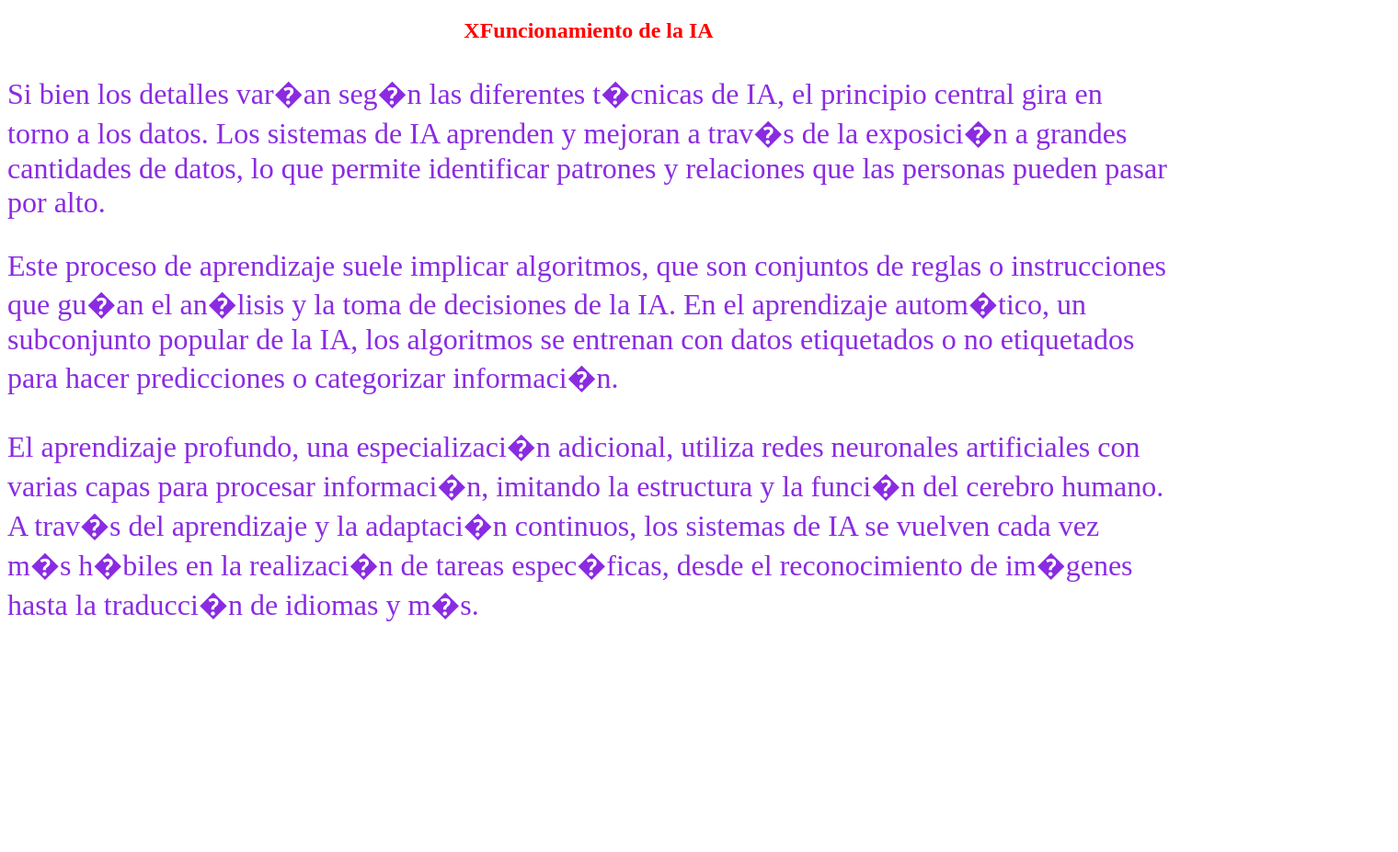
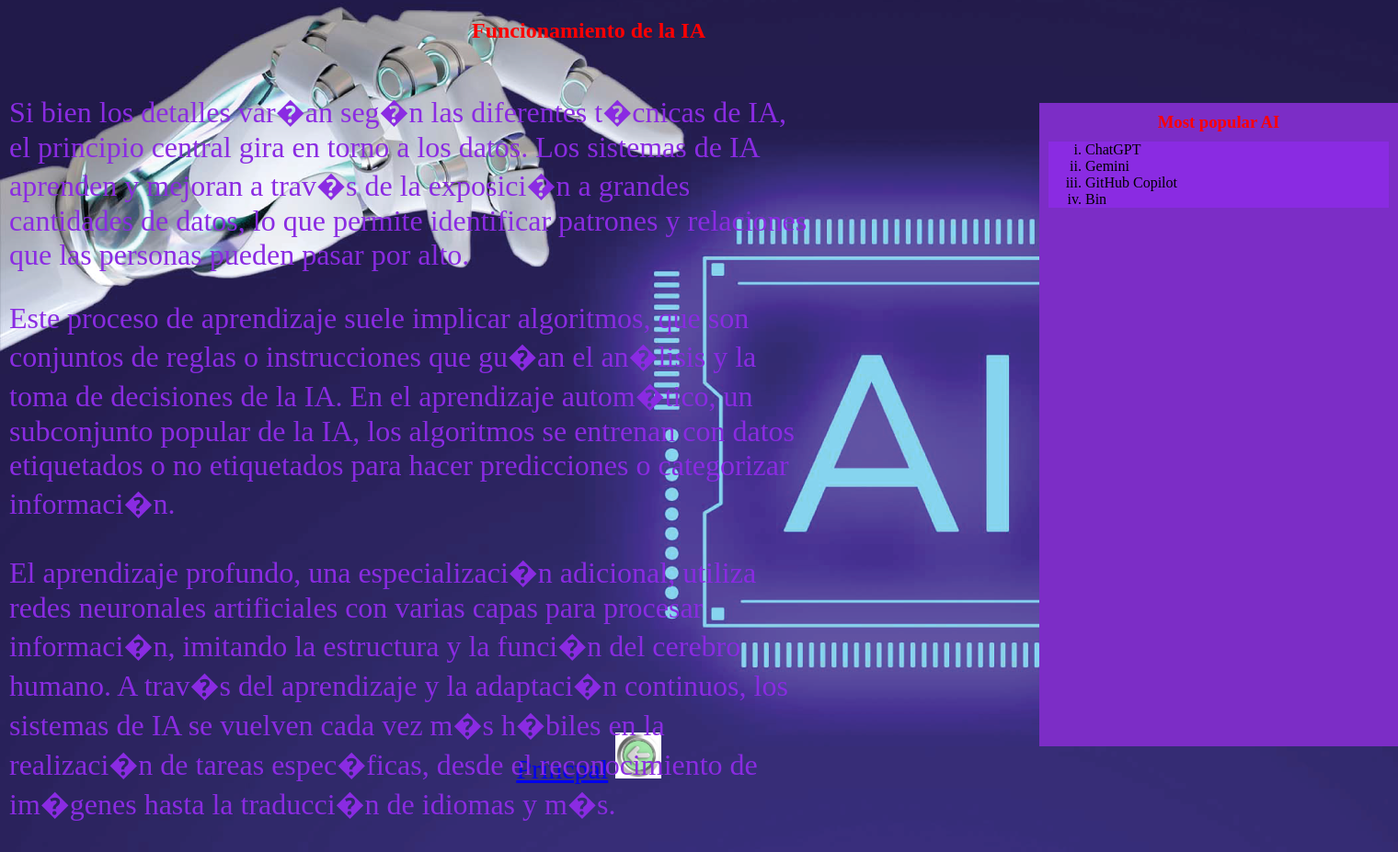
Before and after one commit to IdiotAlev/electiva_III, a plain HTML site: page 03Clase/index/pag2.html in a window 1280 px wide. Shown: the whole page at 92% size, 1520 px wide, since content can reach past the window. Before the commit the page ends 800 px from the top, so only its background shows below. Drawn offline with Linux system fonts and the light colour scheme.

Commit message:
03Clase terminada

```diff
--- a/03Clase/index/index.css
+++ b/03Clase/index/index.css
@@ -20,4 +20,10 @@ font-size: 28px;
 
 #thImg{
     margin-left: 600px;
+
 }
+
+footer{
+    text-align: center;
+    font-size: 30px;
+}
--- a/03Clase/index/pag2.css
+++ b/03Clase/index/pag2.css
@@ -1,12 +1,52 @@
 h2{
     color: red;
     text-align: center;
+}
+body{
+    background-image: url(../index/img/larti6.jpg);
+    background-repeat: no-repeat;
+    background-size: auto; /*cover, px*/
+    margin: 10px;
 }
 p{
     color: blueviolet;
     font-family: 'Times New Roman', Times, serif;
     font-size: 32px;
 }
-body{
-    bac
+
+section{
+    position:absolute;
+    margin-right: 400px;
+
 }
+
+aside{
+position: absolute;
+width: 390px;
+height: 700px;
+margin-left: 1120px;
+margin-top: 45px;
+background-color: rgb(124, 45, 198);
+}
+
+ol{
+    list-style: lower-roman;
+    background-color: blueviolet;
+    margin: 10px;
+
+}
+
+aside>h3{
+    text-align: center;
+    margin: 10px;
+    color: red;
+}
+footer{
+    text-align: center;
+    margin-top: 750px;
+    font-size: 30px;
+}
+
+footer>a>img{
+    width: 50px;
+}
--- a/03Clase/index/pag2.html
+++ b/03Clase/index/pag2.html
@@ -1,13 +1,17 @@
 <!DOCTYPE html>
 <html lang="en">
+
 <head>
     <meta charset="UTF-8">
     <meta name="viewport" content="width=device-width, initial-scale=1.0">
     <link rel="stylesheet" href="pag2.css">
     <title>Document</title>
 </head>
+
 <body>
-    <h2>XFuncionamiento de la IA</h2>
+    <h2>Funcionamiento de la IA</h2>
+    <section>
+
 
         <p>
             Si bien los detalles var�an seg�n las diferentes t�cnicas de IA, el principio central
@@ -32,5 +36,20 @@ espec�ficas, desde el reconocimiento de im�genes hasta la traducci�n de id
             m�s.
         </p>
 
+    </section>
+    <aside>
+        <h3>Most popular AI</h3>
+        <ol>
+            <li>ChatGPT</li>
+            <li>Gemini</li>
+            <li>GitHub Copilot</li>
+            <li>Bin</li>
+        </ol>
+    </aside>
+<footer>
+    <a href="../index/index.html">Princpal</a>
+    <a href="../index/index.html"><img src="../index/img/regresar.jpg" alt="index"></a>
+</footer>
 </body>
+
 </html>
```
Also changed, not shown: 03Clase/index/index.html (+4 -1 lines), 03Clase/EjetextoHiperSeman/Index.txt (deleted), 03Clase/EjetextoHiperSeman/Indica.txt (deleted), 03Clase/EjetextoHiperSeman/Pag2.txt (deleted), 03Clase/index/img/larti4.jpg (added), 03Clase/index/img/larti5.jpg (added), 03Clase/index/img/larti6.jpg (added). Lines whose indentation alone changed are shown as unchanged.
